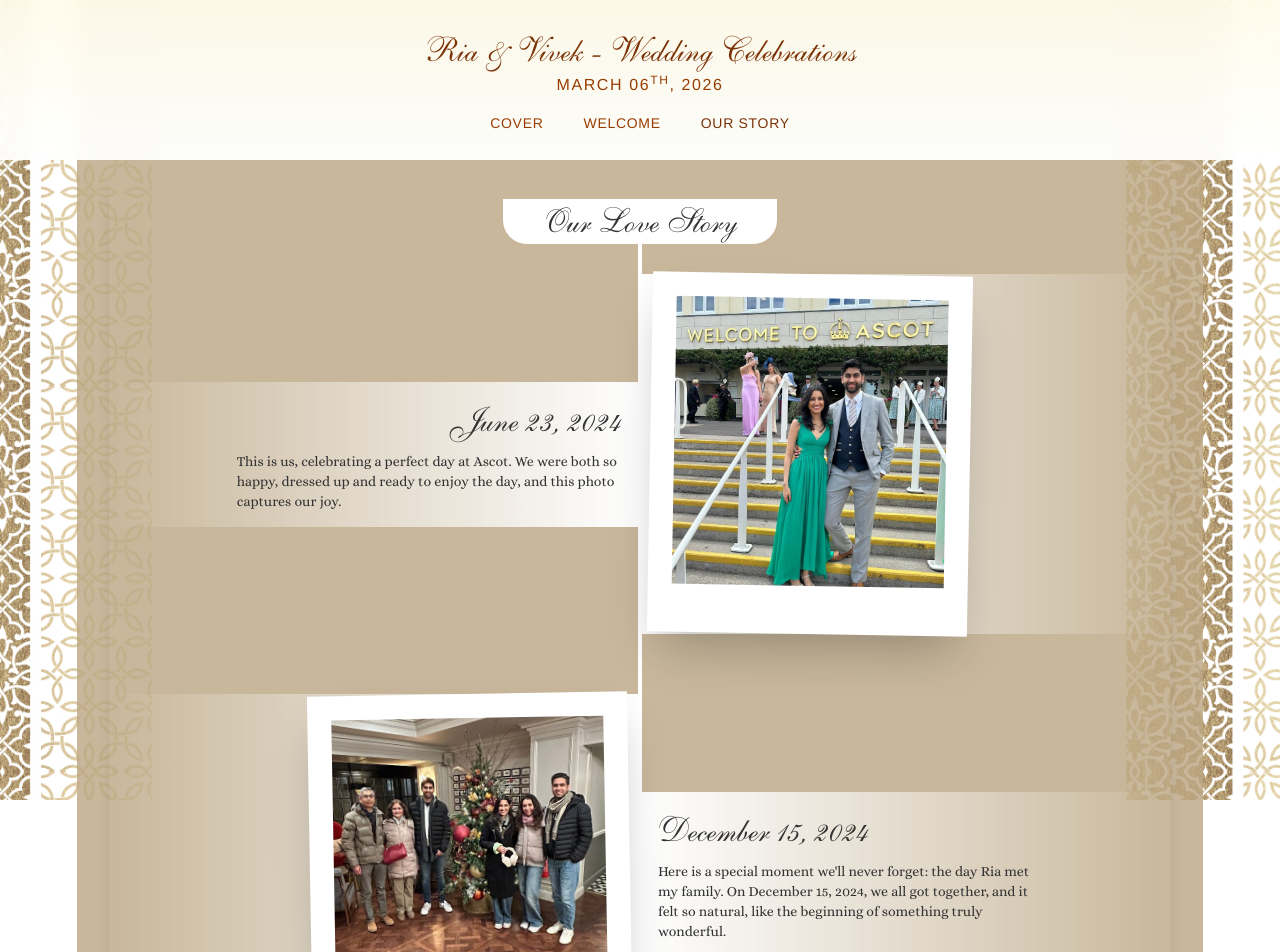
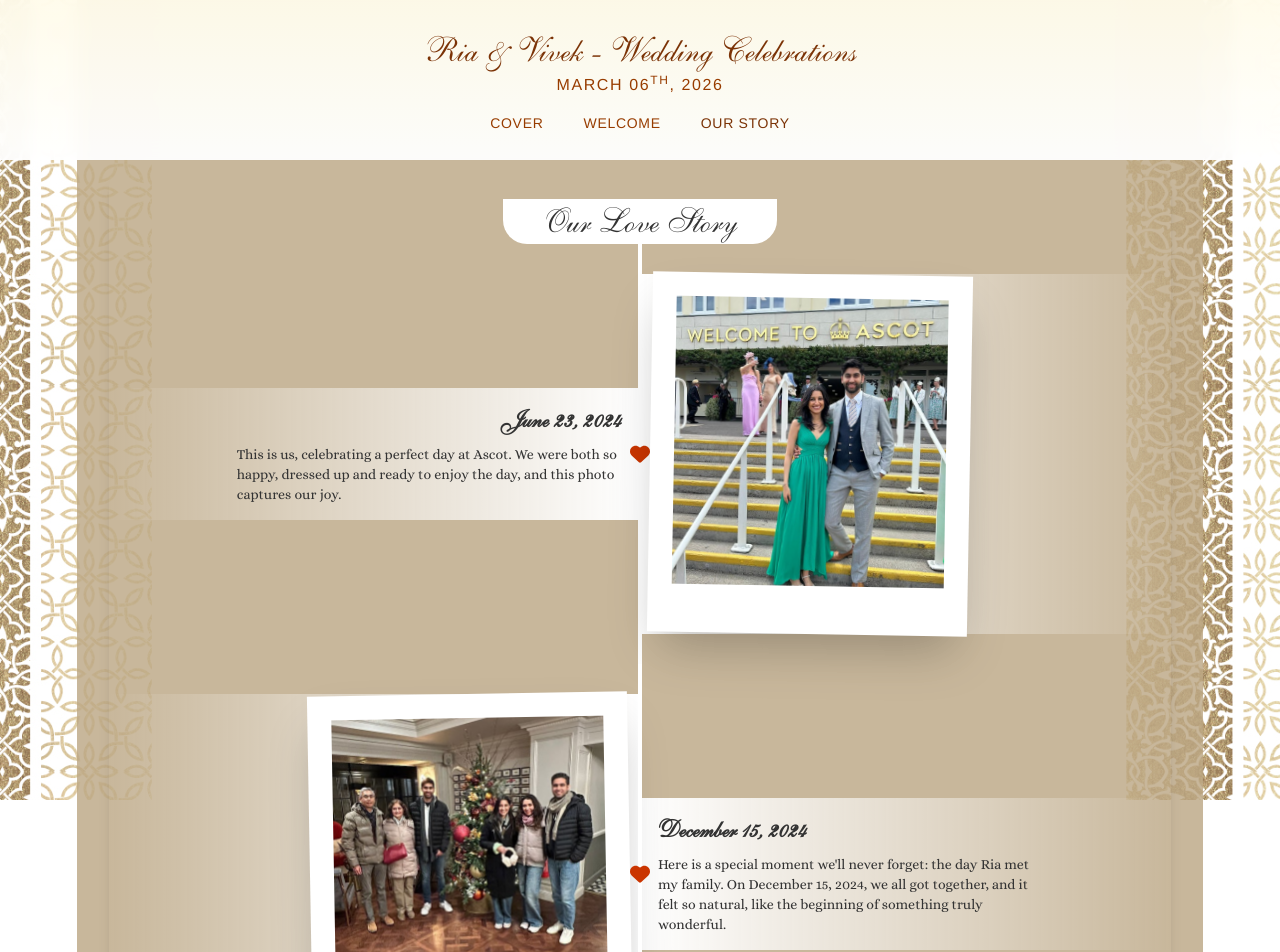
Before and after one commit to Ashish-Singh-Negi/wed, a Next.js app: page /our-story in a window 1280 px wide. Shown: the top 952 px of the page. Built offline with nearby package versions, Linux system fonts and the light colour scheme; a web font is replaced by a local one.

Commit message:
Update Timeline

```diff
--- a/app/(main)/our-story/components/Timeline.tsx
+++ b/app/(main)/our-story/components/Timeline.tsx
@@ -1,10 +1,11 @@
 "use client";
 
-import { AnimatePresence, motion, useAnimation } from "framer-motion";
+import { AnimatePresence, delay, motion, useAnimation } from "framer-motion";
 import { useInView } from "react-intersection-observer";
 import { Dispatch, SetStateAction, useEffect, useState } from "react";
 
 import Image from "next/image";
+import { FaHeart } from "react-icons/fa6";
 
 const itemVariants = {
   hidden: (side: string) => ({
@@ -15,6 +16,17 @@ const itemVariants = {
     opacity: 1,
     x: 0,
     transition: { duration: 0.6 },
+  },
+};
+
+const heartVarients = {
+  hidden: {
+    scale: 0,
+    opacity: 0,
+  },
+  visible: {
+    scale: 1,
+    opacity: 1,
   },
 };
 
@@ -95,10 +107,25 @@ function AnimatedEntry({
       {side === "left" ? (
         <div className="h-full w-full flex items-center ">
           <div className="h-fit w-1/2 flex flex-col items-end justify-center gap-2 bg-gradient-to-r from-transparent to-white py-4">
-            <h2 className="px-4 title sm:font-english">{date}</h2>
+            <h2 className="px-4 font-english text-2xl font-semibold">{date}</h2>
             <p className="pr-4 lg:pl-32 font-alice">{content}</p>
           </div>
-          <div className="h-full w-1 bg-white"></div>
+          <div className="relative h-full w-1 bg-white flex items-center">
+            <motion.div
+              ref={ref}
+              initial="hidden"
+              animate={controls}
+              variants={heartVarients}
+              transition={{
+                delay: 0.6,
+                duration: 0.6,
+                ease: [0.25, 0.8, 0.25, 1],
+              }}
+              className="absolute -right-2 size-5 text-orange-700"
+            >
+              <FaHeart className="size-5" />
+            </motion.div>
+          </div>
           <motion.div
             ref={ref}
             custom={side}
@@ -119,10 +146,10 @@ function AnimatedEntry({
               >
                 <AnimatePresence mode="wait">
                   <motion.div
-                    initial={{ opacity: 0 }}
-                    animate={{ opacity: 1 }}
-                    exit={{ opacity: 0 }}
-                    transition={{ duration: 0.5 }}
+                    initial={{ opacity: 0, scale: 0.98, filter: "blur(4px)" }}
+                    animate={{ opacity: 1, scale: 1, filter: "blur(0px)" }}
+                    exit={{ opacity: 0, scale: 0.98, filter: "blur(4px)" }}
+                    transition={{ duration: 0.6, ease: [0.25, 0.8, 0.25, 1] }}
                   >
                     <Image
                       src={image || "/placeholder.svg"}
@@ -160,10 +187,10 @@ function AnimatedEntry({
               >
                 <AnimatePresence mode="wait">
                   <motion.div
-                    initial={{ opacity: 0 }}
-                    animate={{ opacity: 1 }}
-                    exit={{ opacity: 0 }}
-                    transition={{ duration: 0.5 }}
+                    initial={{ opacity: 0, scale: 0.98, filter: "blur(4px)" }}
+                    animate={{ opacity: 1, scale: 1, filter: "blur(0px)" }}
+                    exit={{ opacity: 0, scale: 0.98, filter: "blur(4px)" }}
+                    transition={{ duration: 0.6, ease: [0.25, 0.8, 0.25, 1] }}
                   >
                     <Image
                       src={image || "/placeholder.svg"}
@@ -177,9 +204,24 @@ function AnimatedEntry({
               </div>
             </div>
           </motion.div>
-          <div className="h-full w-1 bg-white"></div>
+          <div className="relative h-full w-1 bg-white flex items-center">
+            <motion.div
+              ref={ref}
+              initial="hidden"
+              animate={controls}
+              variants={heartVarients}
+              transition={{
+                delay: 0.6,
+                duration: 0.6,
+                ease: [0.25, 0.8, 0.25, 1],
+              }}
+              className="absolute -right-2 size-5 text-orange-700"
+            >
+              <FaHeart className="size-5" />
+            </motion.div>
+          </div>
           <div className="h-fit w-1/2 flex flex-col gap-2 justify-center bg-gradient-to-r from-white py-4">
-            <h2 className="px-4 title sm:font-english">{date}</h2>
+            <h2 className="px-4 font-english text-2xl font-semibold">{date}</h2>
             <p className="px-4 lg:pr-32 font-alice">{content}</p>
           </div>
         </div>
--- a/package.json
+++ b/package.json
@@ -15,6 +15,7 @@
     "next": "15.5.3",
     "react": "19.1.0",
     "react-dom": "19.1.0",
+    "react-icons": "^5.5.0",
     "react-intersection-observer": "^9.16.0"
   },
   "devDependencies": {
```
Also changed, not shown: 1 other file (tests, documents, lock files or other folders).
